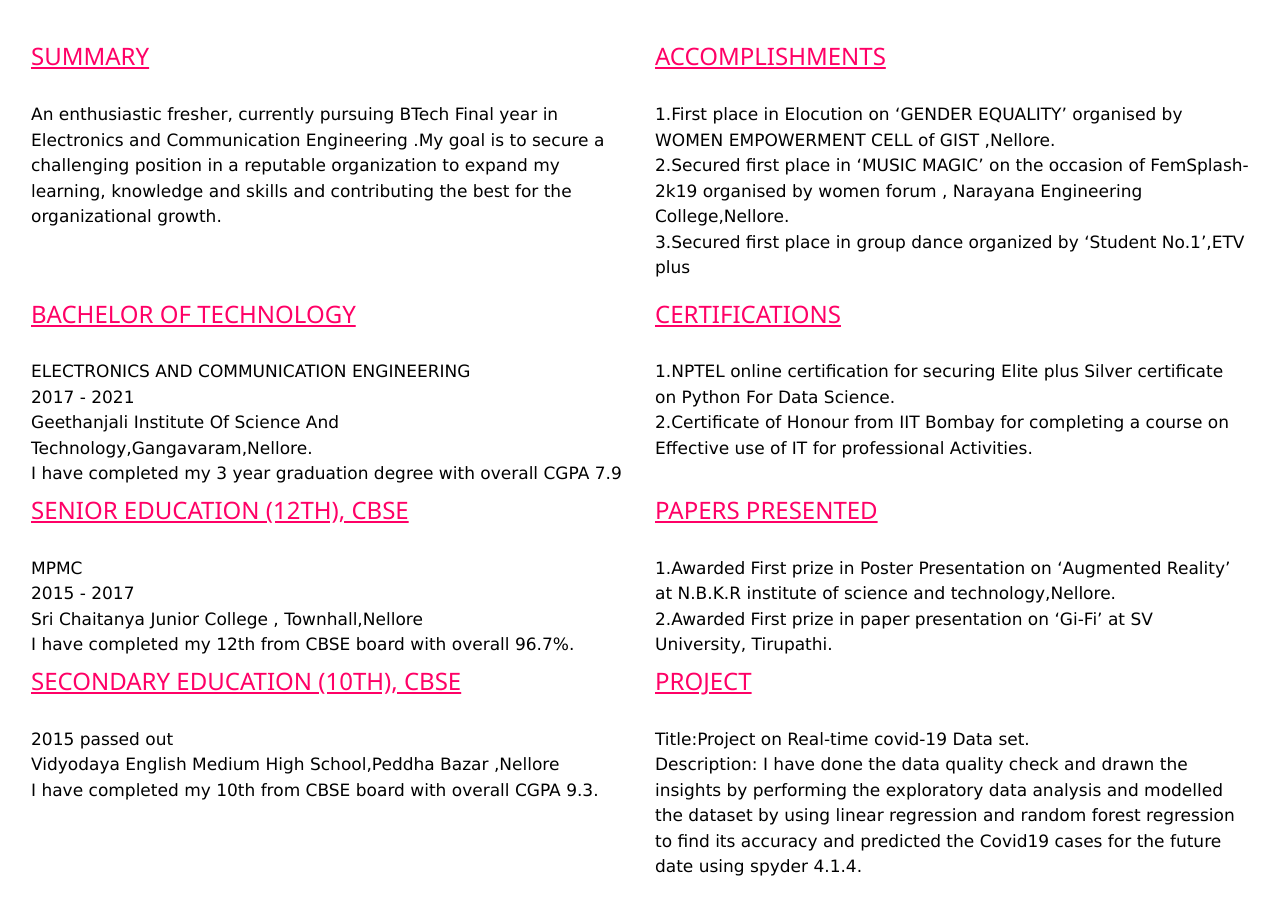
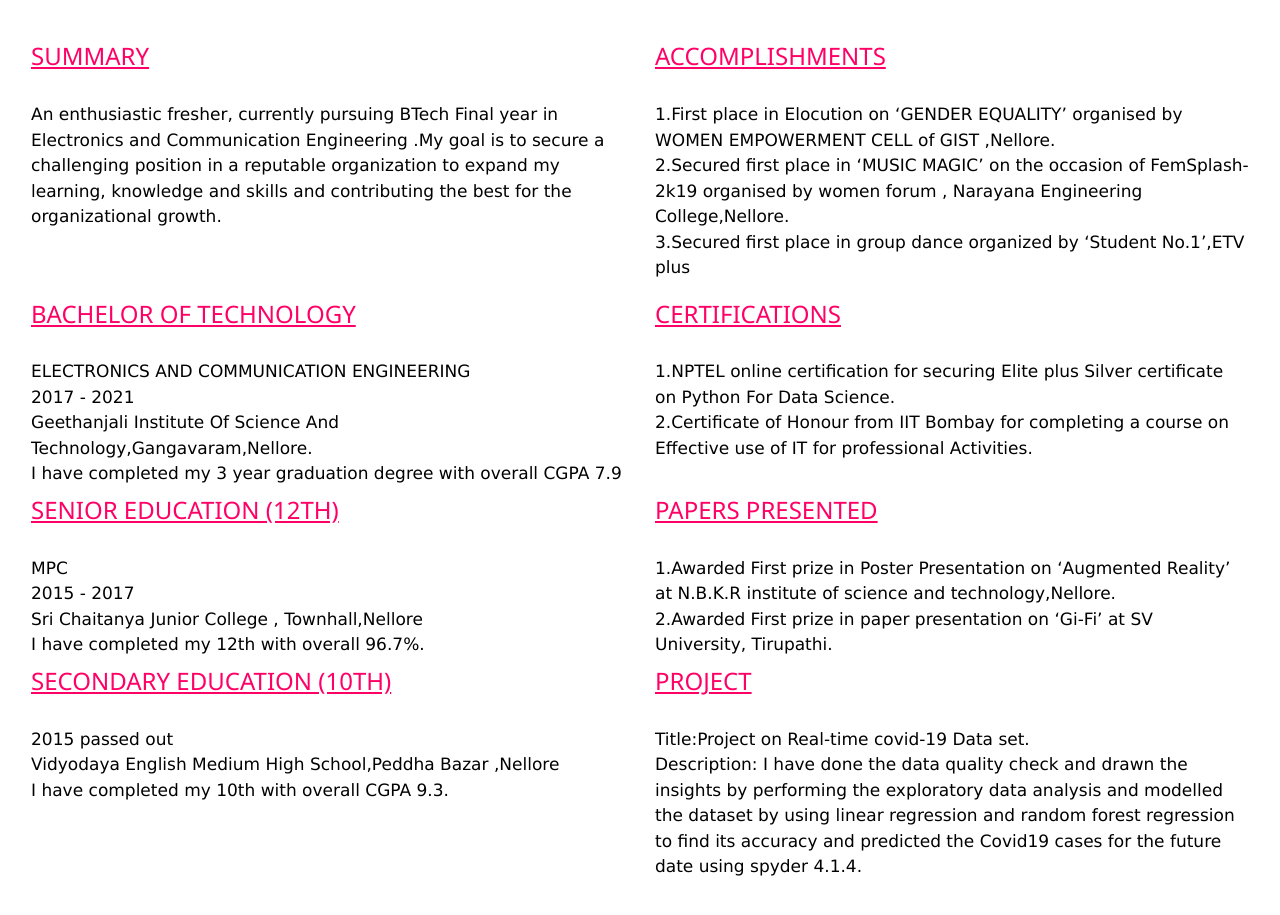
Before and after one commit to gayatrisetty/Portfolio, a plain HTML site: page re.html in a window 1280 px wide. Shown: the part 65-980 px from the top of the page. Drawn offline with nearby package versions, Linux system fonts and the light colour scheme.

Commit message:
Update re.html

```diff
--- a/re.html
+++ b/re.html
@@ -82,16 +82,16 @@ overall CGPA 7.9</td></tr></table>
     <div class="row">
 
     <div class="col-sm-6">
-    <h3><u>SENIOR EDUCATION (12TH), CBSE</u></h3>
+    <h3><u>SENIOR EDUCATION (12TH)</u></h3>
     <br>
 <table style="color:black;font-size:17px";><tr><td>
-MPMC</td></tr>
+MPC</td></tr>
 
 <tr><td>2015 - 2017</td></tr>
 
 <tr><td>Sri Chaitanya Junior College , Townhall,Nellore</td></tr>
 
-<tr><td>I have completed my 12th from CBSE board with overall 96.7%.</td></tr></table>
+<tr><td>I have completed my 12th with overall 96.7%.</td></tr></table>
     </div>
     <div class="col-sm-6">
     <h3><u>PAPERS PRESENTED</u></h3>
@@ -107,14 +107,14 @@ Tirupathi.</td></tr></table>
   </div>
   <div class="row">
     <div class="col-sm-6">
-      <h3><u>SECONDARY EDUCATION (10TH), CBSE</u></h3>
+      <h3><u>SECONDARY EDUCATION (10TH)</u></h3>
       <br>
 
 <table style="color:black;font-size:17px";><tr><td>2015 passed out</td></tr>
 
 <tr><td>Vidyodaya English Medium High School,Peddha Bazar ,Nellore</td></tr>
 
-<tr><td>I have completed my 10th from CBSE board with overall CGPA 9.3.</td></tr></table>
+<tr><td>I have completed my 10th with overall CGPA 9.3.</td></tr></table>
     </div>
 
     <div class="col-sm-6">
```
